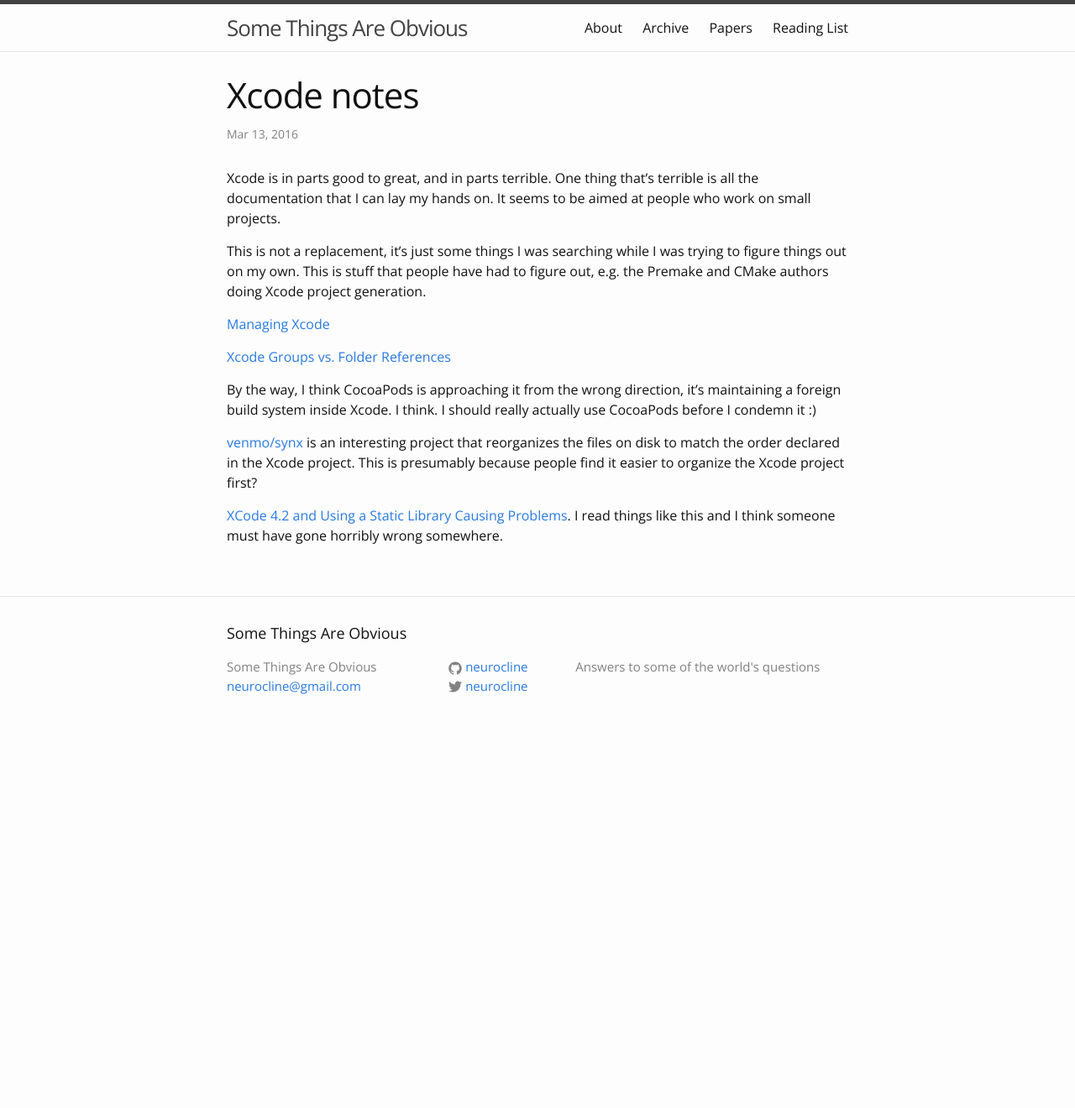
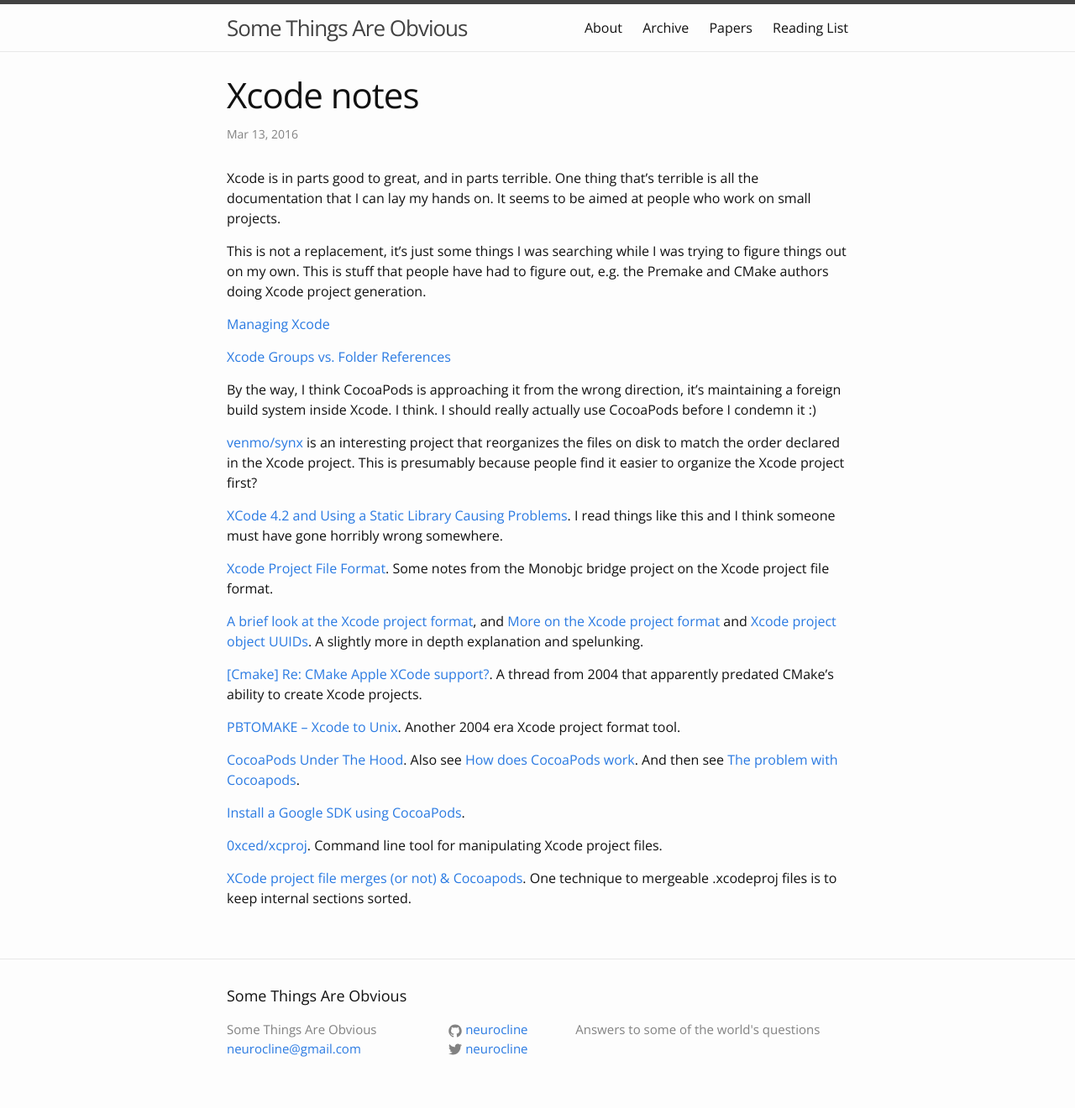
Before and after one commit to neurocline/neurocline.github.io, a Jekyll site: the page built from _posts/2016-03-13-xcode-notes.markdown, in a window 1280 px wide. Shown: the whole page at 84% size. Built offline with Jekyll 4.4.1, drawn with Linux system fonts in a browser that asks for light colours; before the commit the page ends 900 px from its top, so only the background shows below that.

Commit message:
More Xcode notes

```diff
--- a/_posts/2016-03-13-xcode-notes.markdown
+++ b/_posts/2016-03-13-xcode-notes.markdown
@@ -26,3 +26,20 @@ organize the Xcode project first?
 
 [XCode 4.2 and Using a Static Library Causing Problems](http://stackoverflow.com/questions/9726000/xcode-4-2-and-using-a-static-library-causing-problems/9726445). I read things like this and I think someone must have gone
 horribly wrong somewhere.
+
+[Xcode Project File Format](http://www.monobjc.net/xcode-project-file-format.html). Some notes from the
+Monobjc bridge project on the Xcode project file format.
+
+[A brief look at the Xcode project format](http://danwright.info/blog/2010/10/xcode-pbxproject-files/), and [More on the Xcode project format](http://danwright.info/blog/2010/10/xcode-pbxproject-files-2/) and [Xcode project object UUIDs](http://danwright.info/blog/2010/10/xcode-pbxproject-files-3/). A slightly more in depth explanation and spelunking.
+
+[[Cmake] Re: CMake Apple XCode support?](https://cmake.org/pipermail/cmake/2004-April/005015.html). A thread from 2004 that apparently predated CMake's ability to create Xcode projects.
+
+[PBTOMAKE -- Xcode to Unix](http://www.macdevcenter.com/pub/a/mac/2004/04/20/xcodetounix.html). Another 2004 era Xcode project format tool.
+
+[CocoaPods Under The Hood](https://www.objc.io/issues/6-build-tools/cocoapods-under-the-hood/). Also see [How does CocoaPods work](http://stackoverflow.com/questions/18917137/how-does-cocoapods-work). And then see [The problem with Cocoapods](http://blog.mugunthkumar.com/articles/the-problem-with-cocoapods/).
+
+[Install a Google SDK using CocoaPods](https://developers.google.com/ios/guides/cocoapods).
+
+[0xced/xcproj](https://github.com/0xced/xcproj). Command line tool for manipulating Xcode project files.
+
+[XCode project file merges (or not) & Cocoapods](http://drekka.ghost.io/xcode-project-file-merges-or-not-cocoapods/). One technique to mergeable .xcodeproj files is to keep internal sections sorted.
```
